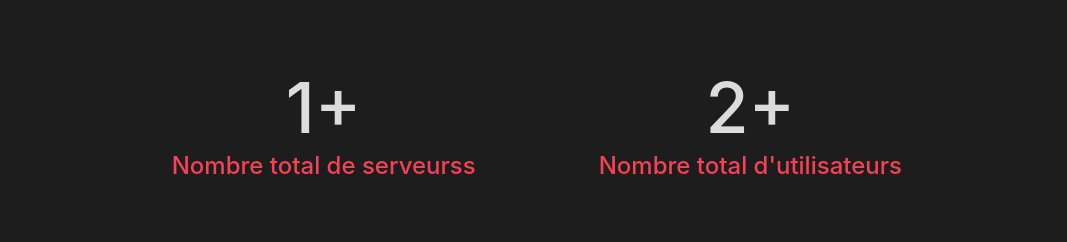
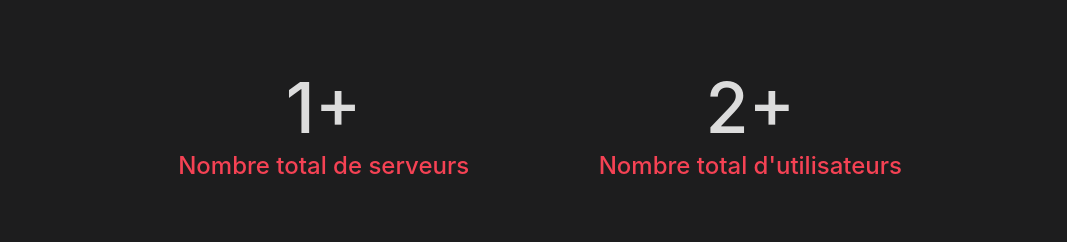
Before and after one commit to M4xter/SiteProtect, a plain HTML site: page index.html in a window 1280 px wide. Shown: the part 1392-1634 px from the top of the page, without its empty margins (103-1170 px from the left). Drawn offline with nearby package versions, Linux system fonts and the light colour scheme; files whose address does not match are found by name.

Commit message:
Update index.html

```diff
--- a/index.html
+++ b/index.html
@@ -69,7 +69,7 @@
                 <div class="row row-cols-3 justify-content-center" style="color: var(--secondary-text-color);">
                     <div class="col-auto col-md-6 col-lg-4 text-center pb-5 pt-5 number-item love_counter">
                         <h1 class="love_count" style="font-size: 70px;"><strong>1</strong></h1>
-                        <h4 style="color: var(--main-color);margin-top: -6px;">Nombre total de serveurss</h4>
+                        <h4 style="color: var(--main-color);margin-top: -6px;">Nombre total de serveurs</h4>
                     </div>
                     <div class="col-auto col-lg-4 text-center align-self-center pb-5 pt-5 love_counter">
                         <h1 class="love_count" style="font-size: 70px;"><strong>2</strong></h1>
```
